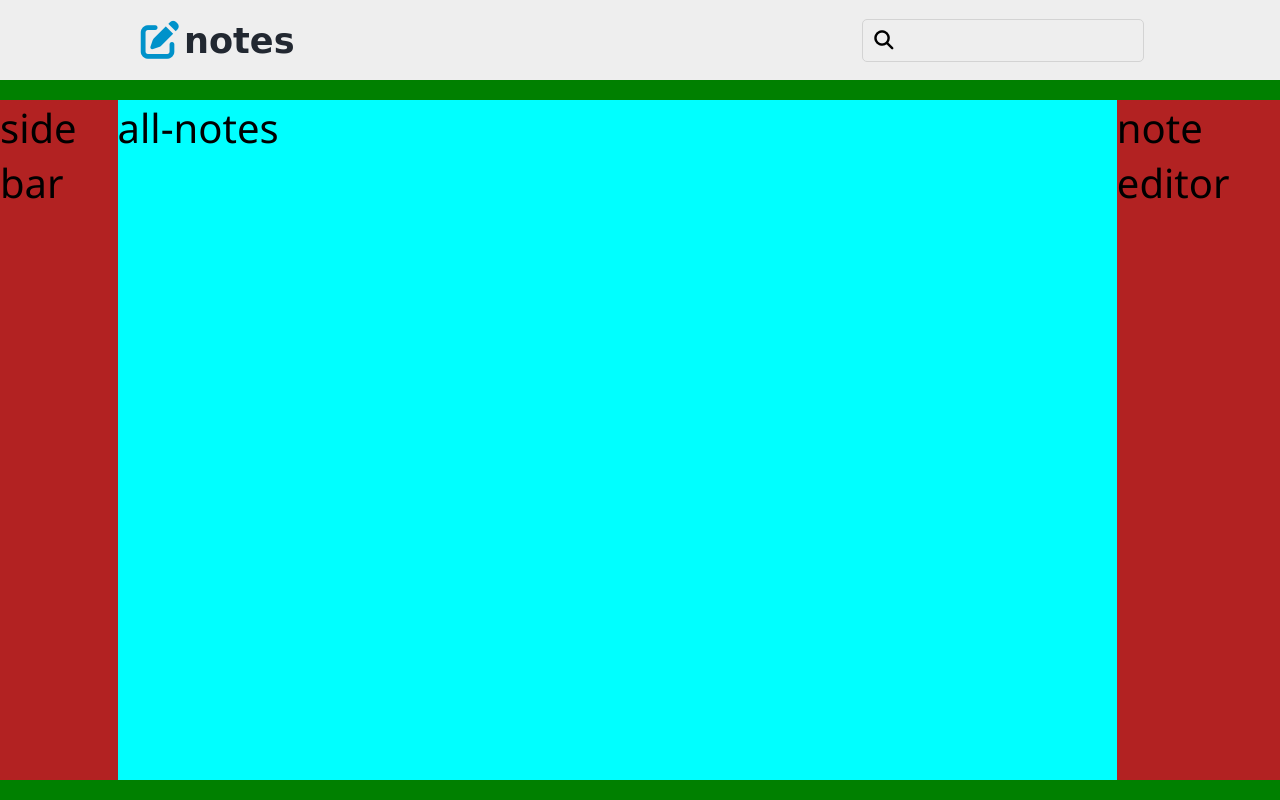
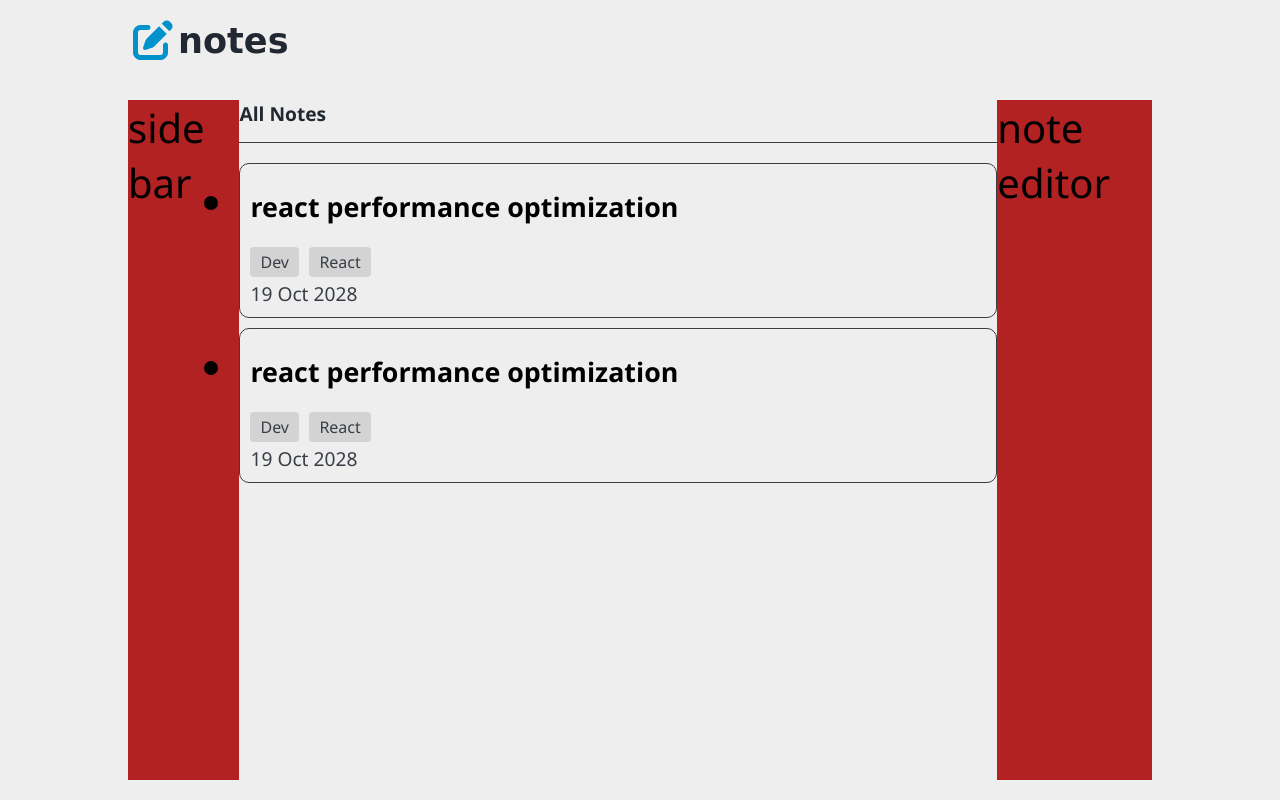
Before and after one commit to kiran-kharsel/note-taking-webapp, a plain HTML site: page index.html in a window 1280 px wide. Drawn offline with Linux system fonts and the light colour scheme.

Commit message:
style: add tylling to all-notes section

```diff
--- a/index.html
+++ b/index.html
@@ -19,9 +19,30 @@
             <input type="text" class="search-input">
         </div>
     </header>
-    <main>
+    <main class="container">
         <div class="side-bar">side bar</div>
-        <div class="all-notes">all-notes</div>
+        <div class="all-notes">
+            <p class="note-type">all notes</p>
+            <ul class="note-list">
+                <li class="note">
+                    <h6>react performance optimization</h6>
+                    <div class="tags">
+                        <span class="tag">dev</span>
+                        <span class="tag">react</span>
+                    </div>
+                    <p class="date">19 Oct 2028</p>
+                </li>
+
+                <li class="note">
+                    <h6>react performance optimization</h6>
+                    <div class="tags">
+                        <span class="tag">dev</span>
+                        <span class="tag">react</span>
+                    </div>
+                    <p class="date">19 Oct 2028</p>
+                </li>
+            </ul>
+        </div>
         <div class="note-editor">note editor</div>
     </main>
     <div class="bottom-nav">bottom-nav</div>
--- a/main.css
+++ b/main.css
@@ -6,10 +6,9 @@
 
 :root {
   --accent-color: #0092ca;
-  --primary-dark:#222831;
-  --secondary-dark:#393e46;
-  --light-color:#eeeeee;
-
+  --primary-dark: #222831;
+  --secondary-dark: #393e46;
+  --light-color: #eeeeee;
 }
 
 body {
@@ -31,18 +30,27 @@
   align-items: center;
 }
 
+.tag {
+  padding: 4px 10px;
+  color: var(--secondary-dark);
+  background-color: lightgray;
+  font-size: 1rem;
+  border-radius: 4px;
+  font-weight: 500;
+  text-transform: capitalize;
+}
 
 /* reset elements */
-i{
+i {
   font-size: 1rem;
 }
 
-p{
+p {
   color: var(--secondary-dark);
   font-size: 1.2rem;
 }
 
-h1{
+h1 {
   color: var(--primary-dark);
   font-size: 3rem;
 }
@@ -50,33 +58,34 @@
 /* header section */
 
 header {
-  padding: 1rem 0.5rem;
+  padding: 1rem 0px;
   height: 10vh;
   font-size: 30px;
   justify-content: space-between;
 }
 
-.logo-container h3{
+.logo-container h3 {
   font-family: cursive, sans-serif;
   color: var(--primary-dark);
 }
 
-.logo-container i{
-  font-size: 2.4rem;
+.logo-container i {
+  font-size: 2.5rem;
   color: var(--accent-color);
 }
 
-.search-bar{
+.search-bar {
   border: 1px solid lightgray;
   padding: 10px 10px;
   border-radius: 5px;
+  display: none;
 }
 
-.search-bar i{
+.search-bar i {
   font-size: 1.2rem;
 }
 
-.search-bar input{
+.search-bar input {
   height: 100%;
   width: 100%;
   border: 0;
@@ -87,15 +96,43 @@
   color: var(--secondary-dark);
 }
 
-.search-bar:focus-within{
+.search-bar:focus-within {
   border-color: grey;
 }
 
 /* main section */
 main {
-  background-color: green;
   height: 80vh;
   padding: 20px 0px;
+  overflow-y: scroll;
+}
+
+main .all-notes {
+  /* background-color: aqua; */
+  width: 100%;
+  height: 100%;
+  font-size: 40px;
+}
+
+.all-notes .note-type {
+  font-size: 1.2rem;
+  font-weight: 600;
+  text-transform: capitalize;
+  color: var(--primary-dark);
+  padding-bottom: 15px;
+  border-bottom: 1px solid var(--secondary-dark);
+}
+
+.all-notes .note-list {
+  margin-top: 20px;
+}
+
+.note-list .note {
+  border-radius: 10px;
+  padding: 10px;
+  border: 1px solid var(--secondary-dark);
+  margin-bottom: 10px;
+  cursor: pointer;
 }
 
 main .side-bar,
@@ -103,13 +140,6 @@
   display: none;
   font-size: 40px;
   background-color: firebrick;
-}
-
-main .all-notes {
-  background-color: aqua;
-  width: 100%;
-  height: 100%;
-  font-size: 40px;
 }
 
 .bottom-nav {
```
